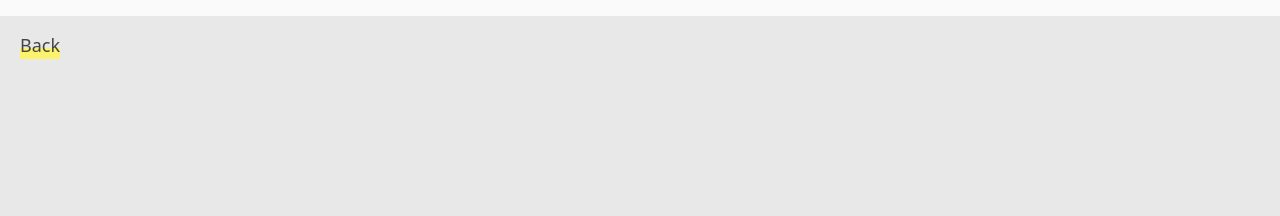
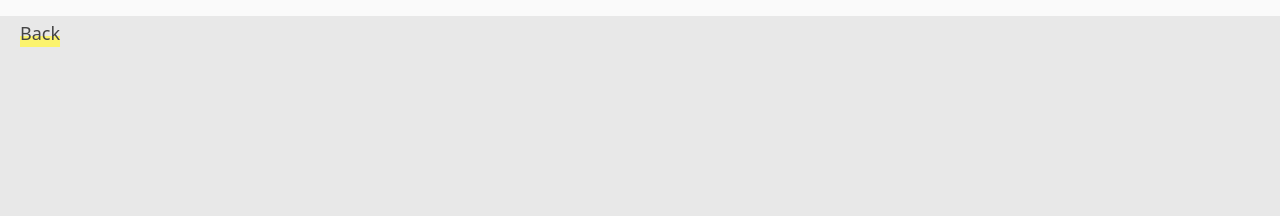
Before and after one commit to philipvanderbroek/philipvanderbroek.github.io, a Jekyll site: the page built from splunk.md, in a window 1280 px wide. Shown: the top 216 px of the page. Built offline with Jekyll 4.4.1, drawn with Linux system fonts in a browser that asks for light colours.

```diff
--- a/_layouts/project-page.html
+++ b/_layouts/project-page.html
@@ -1,7 +1,7 @@
 ---
 layout: default
 ---
-<div class="global-back"><a>Back</a>
+<div class="global-back"><a href="/">Back</a>
 </div>
 <div class="project-hero">
   <figure class="hero"></figure>
--- a/assets/main.scss
+++ b/assets/main.scss
@@ -74,7 +74,7 @@ ul{
 }
 
 .global-back{
-  height: 50px;
+  //height: 50px;
   position: fixed;
   top: 0;
   width: 100%;
@@ -82,12 +82,12 @@ ul{
   align-items: center;
   z-index: 2;
   //background-color: transparent;
-  padding: 20px;
+  padding: 20px 20px;
   transition: all .2s cubic-bezier(0.3, 0, 0, 1);
 
   .scrolled{
       box-shadow: 0px 0px 70px 0px rgba(0,0,0,0.1);
-      background-color: #fff;
+      background-color: #fafafa;
   }
 }
 
```
Also changed, not shown: _includes/scripts.html (+10 -0 lines).
